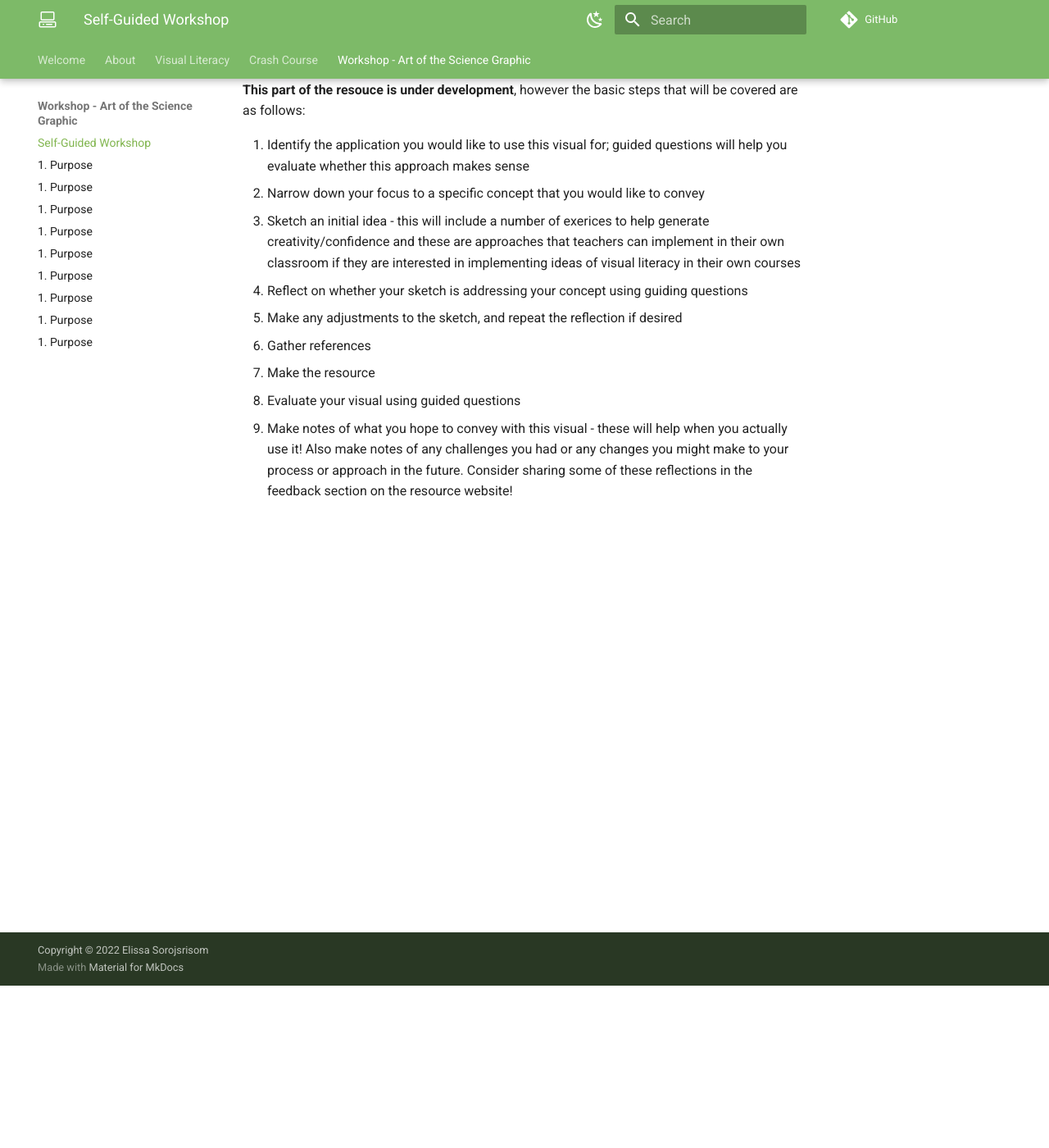
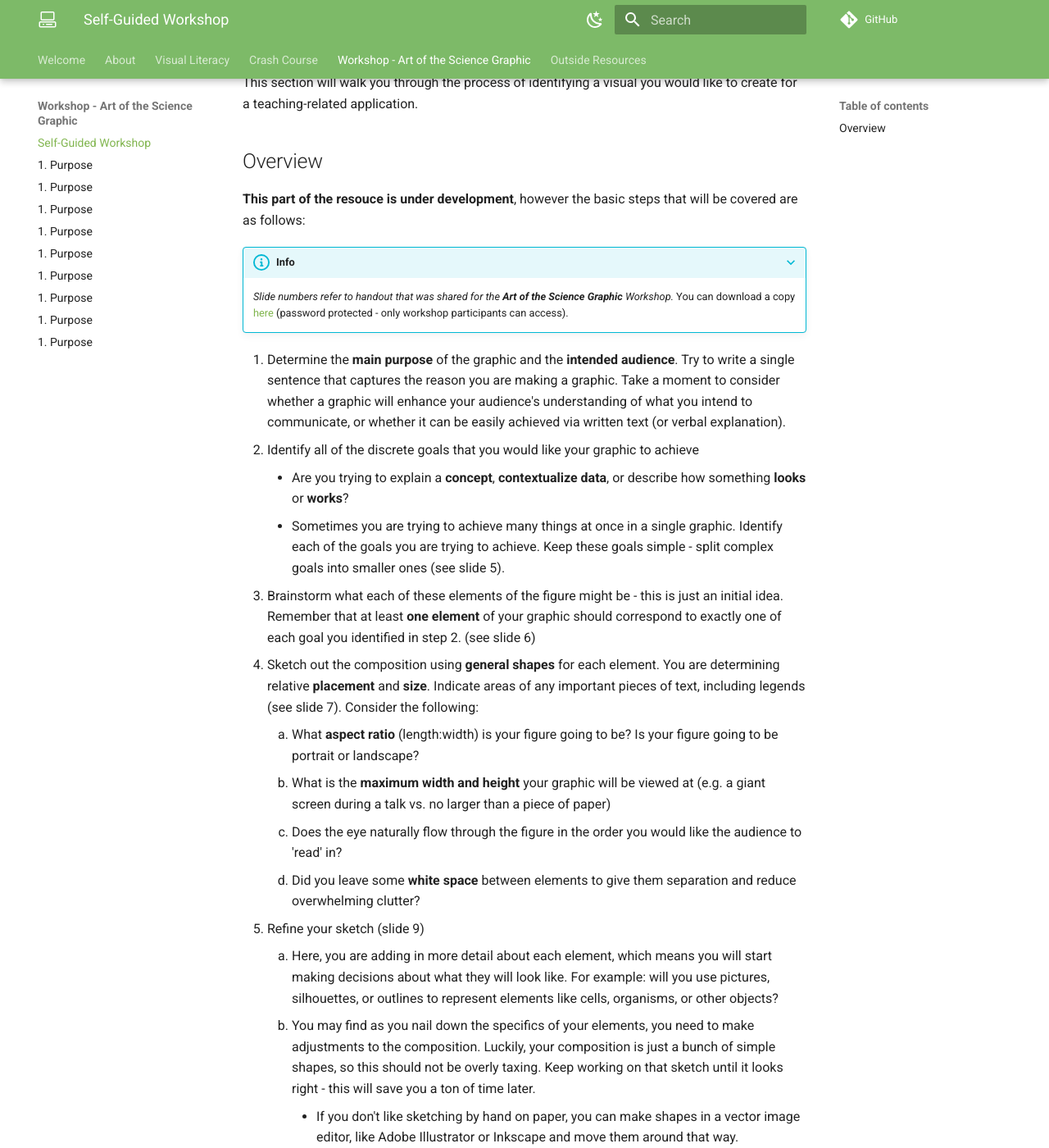
Before and after one commit to elissasoroj/seeingis, an MkDocs documentation site: the page built from docs/workshop.md, in a window 1280 px wide and 1400 px high, scrolled down 198 px. Shown: the whole window at 82% size. Built offline with MkDocs 1.6.1 and Material for MkDocs 9.7.7, drawn with Linux system fonts in a browser that asks for light colours; comment, search, counter and statistics services are not loaded; some of the changed text lies outside the part shown.

Commit message:
workshop update

```diff
--- a/docs/workshop.md
+++ b/docs/workshop.md
@@ -1,15 +1,42 @@
 # Self-Guided Workshop
 
-*This section will walk you through the process of identifying a visual you would like to create for a teaching-related application*
+??? tip "LTF Observation"
+
+    If you are an LTF here to observe the workshop "Art of the Science Graphic", you can access the feedback form <a href="https://forms.gle/teADLeQd69rZv3N5A" target="_blank">here</a>.
+
+This section will walk you through the process of identifying a visual you would like to create for a teaching-related application.
+
+
+## Overview
 
 **This part of the resouce is under development**, however the basic steps that will be covered are as follows:
 
-1. Identify the application you would like to use this visual for; guided questions will help you evaluate whether this approach makes sense
-3. Narrow down your focus to a specific concept that you would like to convey
-4. Sketch an initial idea - this will include a number of exerices to help generate creativity/confidence and these are approaches that teachers can implement in their own classroom if they are interested in implementing ideas of visual literacy in their own courses
-5. Reflect on whether your sketch is addressing your concept using guiding questions
-6. Make any adjustments to the sketch, and repeat the reflection if desired
-7. Gather references
-8. Make the resource
-9. Evaluate your visual using guided questions
-10. Make notes of what you hope to convey with this visual - these will help when you actually use it! Also make notes of any challenges you had or any changes you might make to your process or approach in the future. Consider sharing some of these reflections in the feedback section on the resource website!
+???+ info
+
+	*Slide numbers refer to handout that was shared for the **Art of the Science Graphic** Workshop.* You can download a copy <a href="http://sciencefindsart.com/asg-handouts" target="_blank">here</a> (password protected - only workshop participants can access).
+
+1. Determine the **main purpose** of the graphic and the **intended audience**. Try to write a single sentence that captures the reason you are making a graphic. Take a moment to consider whether a graphic will enhance your audience's understanding of what you intend to communicate, or whether it can be easily achieved via written text (or verbal explanation).
+2. Identify all of the discrete goals that you would like your graphic to achieve
+	* Are you trying to explain a **concept**, **contextualize data**, or describe how something **looks** or **works**?
+	* Sometimes you are trying to achieve many things at once in a single graphic. Identify each of the goals you are trying to achieve. Keep these goals simple - split complex goals into smaller ones (see slide 5).
+3. Brainstorm what each of these elements of the figure might be - this is just an initial idea. Remember that at least **one element** of your graphic should correspond to exactly one of each goal you identified in step 2. (see slide 6)
+4. Sketch out the composition using **general shapes** for each element. You are determining relative **placement** and **size**. Indicate areas of any important pieces of text, including legends (see slide 7). Consider the following:
+	1. What **aspect ratio** (length:width) is your figure going to be? Is your figure going to be portrait or landscape?
+	2. What is the **maximum width and height** your graphic will be viewed at (e.g. a giant screen during a talk vs. no larger than a piece of paper)
+	3. Does the eye naturally flow through the figure in the order you would like the audience to 'read' in?
+	4. Did you leave some **white space** between elements to give them separation and reduce overwhelming clutter?
+5. Refine your sketch (slide 9)
+	1. Here, you are adding in more detail about each element, which means you will start making decisions about what they will look like. For example: will you use pictures, silhouettes, or outlines to represent elements like cells, organisms, or other objects?
+	2. You may find as you nail down the specifics of your elements, you need to make adjustments to the composition. Luckily, your composition is just a bunch of simple shapes, so this should not be overly taxing. Keep working on that sketch until it looks right - this will save you a ton of time later.
+		* If you don't like sketching by hand on paper, you can make shapes in a vector image editor, like Adobe Illustrator or Inkscape and move them around that way.
+6. Reflect on your working design, and (optional) solicit feedback (slide 10)
+	1. Return to the **main purpose** and **goals** you identified in steps 1-2. Does your current sketch reflect these goals? Are there parts you've included that can be removed?
+	2. Once you have a sketch that can communicate the final look/intent, it is a good idea to solicit feedback from experts and/or collaborators.
+	3. Making changes at this early stage will be easier than making them later.
+7. Create and assemble the elements. This process will look very different depending on the subject and the knowledge of the author. However, one approach is as follows:
+	1. Identify the most important element of the figure and design that first. You will be making decisions about style (i.e. abstraction vs. realism) and color, which will inform the rest of the figure design. Workshop this element until you are satisfied with it - if you are unsure, try asking colleagues about it. When evaluating this element or soliciting feedback, you should easily be able to articulate the purpose it serves, because you identified it in **step 2**.
+	2. Place the finished element into your refined sketch
+		* Make any necessary adjustments to the composition
+	3. Continue developing the elements of the graphic, using the first element as a guide for style and colors.
+
+*This site is actively being updated to provide additional resources to help with each of these steps, especially **Step 7**. Please be patient, and check back regularly!*
--- a/mkdocs.yml
+++ b/mkdocs.yml
@@ -33,13 +33,14 @@
     - workshop.md
     - 1. Purpose: workshop/coming-soon.md #purpose.md
     - 2. Concept: workshop/coming-soon.md #concept.md
-    - 3. Sketch: workshop/coming-soon.md #sketch.md
-    - 4. Reflect: workshop/coming-soon.md #reflect.md
-    - 5. Adjust: workshop/coming-soon.md #adjust.md
-    - 6. Reference: workshop/coming-soon.md #reference.md
+    - 3. Brainstorm: workshop/coming-soon.md #concept.md
+    - 4. Sketch: workshop/coming-soon.md #sketch.md
+    - 5. Refine: workshop/coming-soon.md #sketch.md
+    - 6. Reflect: workshop/coming-soon.md #reflect.md
     - 7. Create: workshop/coming-soon.md #create.md
     - 8. Evaluate: workshop/coming-soon.md #evaluate.md
     - 9. Review: workshop/coming-soon.md #review.md
+  - Outside Resources: workshop/resources.md
   #- Gallery: gallery.md
   #- Glossary: index.md
 
@@ -89,7 +90,7 @@
     provider: google
     property: G-VPWFQJYN0F
     feedback:
-      title: Was this page helpful?
+      title: Was this content useful?
       ratings:
         - icon: octicons/thumbsup-16
           name: This page was helpful
```
Also changed, not shown: docs/index.md (+0 -4 lines), docs/workshop/resources.md (added, +59 -0 lines), docs/course/assets/Halftoningcolor.svg (added), 2 other files.
